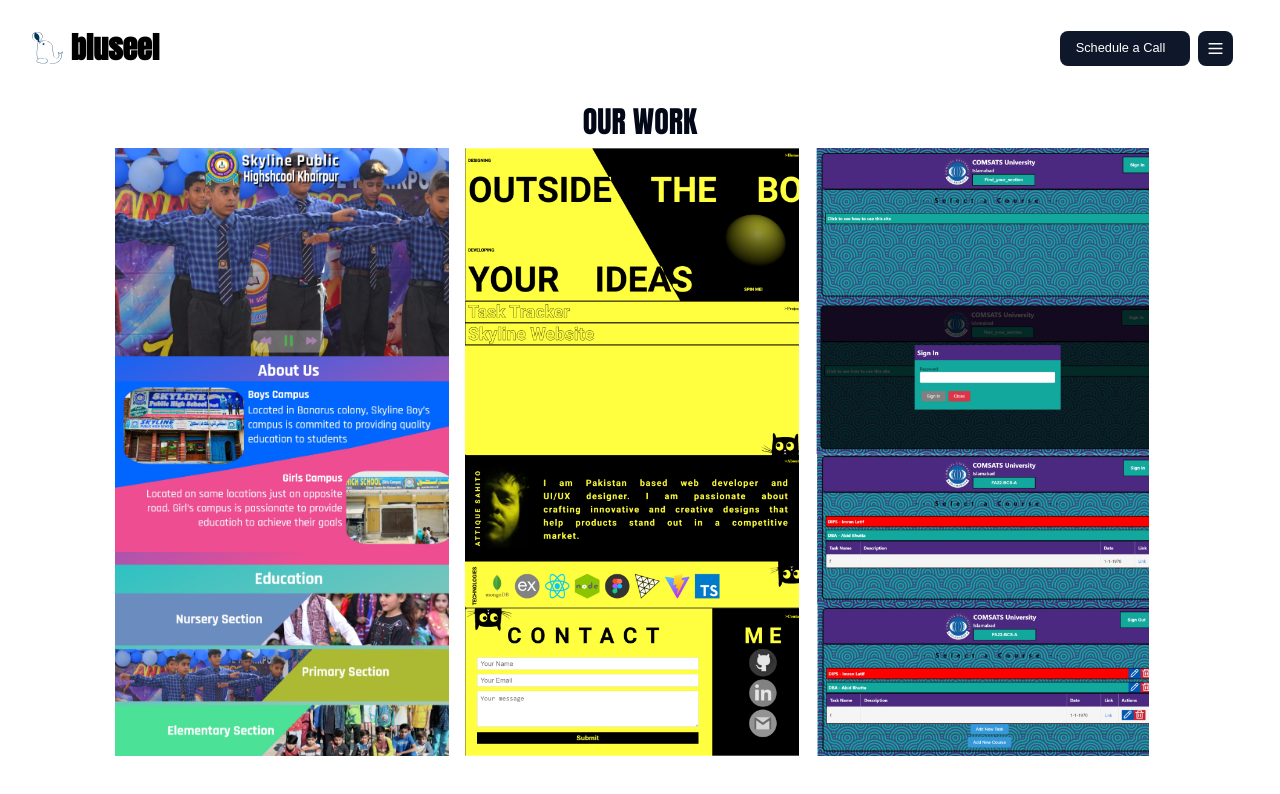
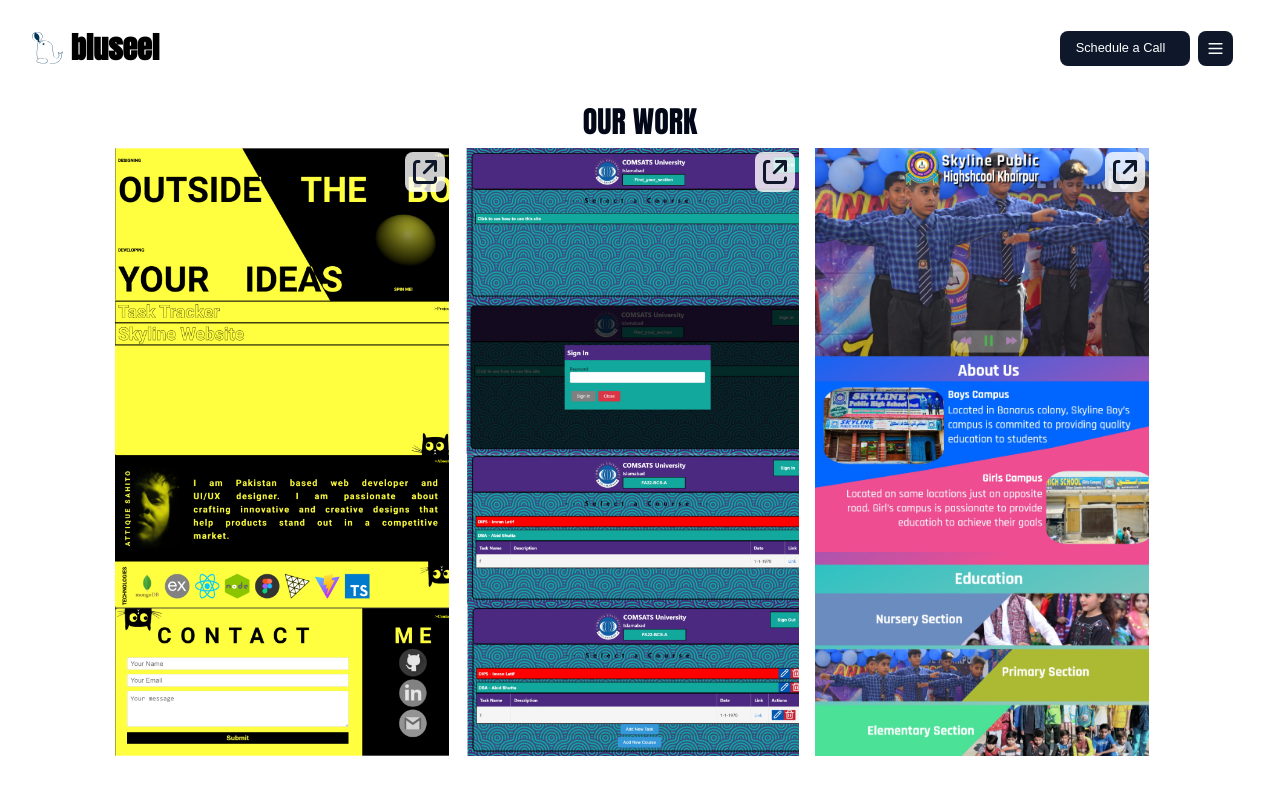
Before and after one commit to bluseel/bluseelweb, a React (Vite) app: page /work in a window 1280 px wide. Shown: the top 794 px of the page. Built offline with nearby package versions, Linux system fonts and the light colour scheme; a web font is replaced by a local one.

Commit message:
links to works

```diff
--- a/src/pages/Contact.jsx
+++ b/src/pages/Contact.jsx
@@ -6,7 +6,7 @@
 const contactLogo = '/contactLogo.svg';
 
 const Contact = () => {
-  const inputStyling = `font-sans border-2 border-primary px-2 text-sm py-2 w-full
+  const inputStyling = `font-sansb border-2 border-primary px-2 text-sm py-2 w-full
     rounded-lg `;
   const errorStyling = 'text-red-500 text-sm';
   const labelStyling = 'text-xl ';
--- a/src/pages/Home Components/Packages.jsx
+++ b/src/pages/Home Components/Packages.jsx
@@ -31,7 +31,9 @@
         Compare All Packages
       </Link>
 
-      <article className="grid w-full gap-10 px-10 pb-10 md:grid-flow-col">
+      <article className="relative grid w-full gap-10 px-10 pb-10 md:grid-flow-col">
+        <p className="absolute -top-5 left-10 font-bold">Currency: USD</p>
+
         <div className="border-secodary flex h-full w-full min-w-[230px] flex-col gap-2 border-2 px-3 py-2">
           <div className="font-anton text-xl tracking-widest sm:text-2xl">
             PRESENCE
@@ -62,7 +64,7 @@
           </div>
         </div>
         {/* startup */}
-        <div className="relative flex h-full w-full min-w-[230px] flex-col gap-2 border-2 border-primary px-3 py-2 shadow-md shadow-current">
+        <div className="relative flex h-full w-full min-w-[230px] flex-col gap-2 border-2 border-primary px-3 py-2 shadow-xl shadow-current">
           <div className="absolute -top-3 right-10 rounded-md border-2 border-primary bg-white px-2 shadow-sm shadow-current">
             POPULAR
           </div>
@@ -98,7 +100,7 @@
           </div>
         </div>
         {/* buisninss */}
-        <div className="relative flex h-full w-full min-w-[230px] flex-col gap-2 border-2 border-primary px-3 py-2 shadow-md shadow-current">
+        <div className="border-secodary flex h-full w-full min-w-[230px] flex-col gap-2 border-2 px-3 py-2">
           <div className="font-anton text-xl tracking-widest sm:text-2xl">
             BUISNESS
           </div>
--- a/src/pages/PackagesPage.jsx
+++ b/src/pages/PackagesPage.jsx
@@ -55,8 +55,10 @@
       {/* header */}
       <div className="sticky top-[12svh] z-10">
         <div className="grid grid-cols-4">
-          <div className="bg-white p-4 text-center text-white">
-            {/* Empty header */}
+          <div className="relative bg-white p-4 text-center text-white">
+            <p className="absolute bottom-0 left-0 font-bold text-black">
+              Currency: USD
+            </p>
           </div>
           <div className="flex flex-col items-center rounded-tl-2xl border-r-[1px] bg-primary p-4 text-center text-white">
             <span className="text-sm sm:text-xl"> Presence</span>
@@ -93,7 +95,7 @@
         {allFeatures.map((feature, index) => (
           <React.Fragment key={index}>
             <div
-              className={`flex items-center break-all border-b-[1px] bg-primary p-4 font-bold text-white ${
+              className={`flex items-center border-b-[1px] bg-primary p-4 font-bold text-white ${
                 index === 0
                   ? 'rounded-tl-xl'
                   : index === allFeatures.length - 1
--- a/src/pages/Work.jsx
+++ b/src/pages/Work.jsx
@@ -8,18 +8,25 @@
 } from '../components/ui/carousel';
 
 const Work = () => {
+  const handleClick = (src) => {
+    window.open(src, '_blank');
+  };
+
   const projects = [
-    {
-      name: 'Skyline School',
-      imgURL: '/work/skyline.jpg',
-    },
     {
       name: 'Designer Portfolio',
       imgURL: '/work/portfolio.jpg',
+      site: 'https://attiquesa.netlify.app/',
     },
     {
       name: 'Task Tracker',
       imgURL: '/work/task_tracker.jpg',
+      site: 'https://tasktracker0.netlify.app/',
+    },
+    {
+      name: 'Skyline School',
+      imgURL: '/work/skyline.jpg',
+      site: 'https://bluseel.github.io/skyline-website/',
     },
   ];
 
@@ -39,7 +46,17 @@
           >
             <CarouselContent className="flex w-full sm:min-w-[900px]">
               {projects.map((project, index) => (
-                <CarouselItem key={index} className="sm:basis-1/3">
+                <CarouselItem key={index} className="relative sm:basis-1/3">
+                  <button
+                    onClick={() => handleClick(project.site)}
+                    className="absolute right-0 top-0 mr-1 mt-1 w-10 rounded-lg bg-white/80 p-2"
+                  >
+                    <img
+                      src="/work/external.svg"
+                      alt=""
+                      className="h-full w-full"
+                    />
+                  </button>
                   <div className="h-[76svh]">
                     <img
                       src={project.imgURL}
```
Also changed, not shown: public/work/external.svg (added).
